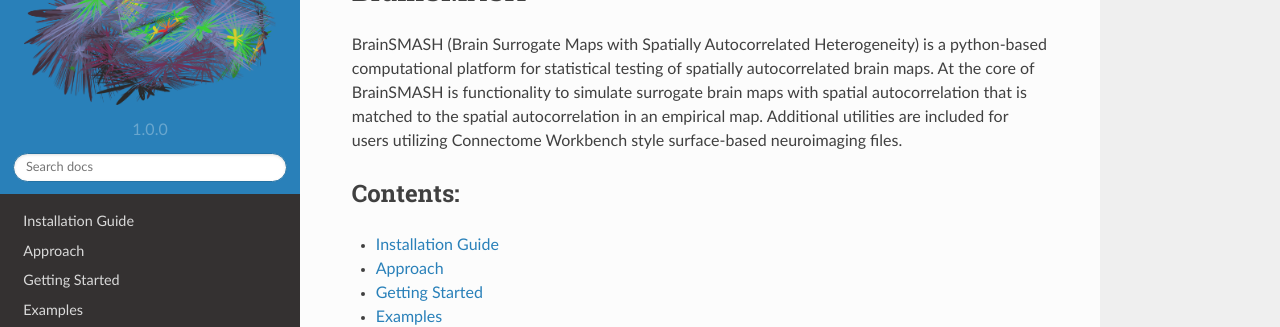
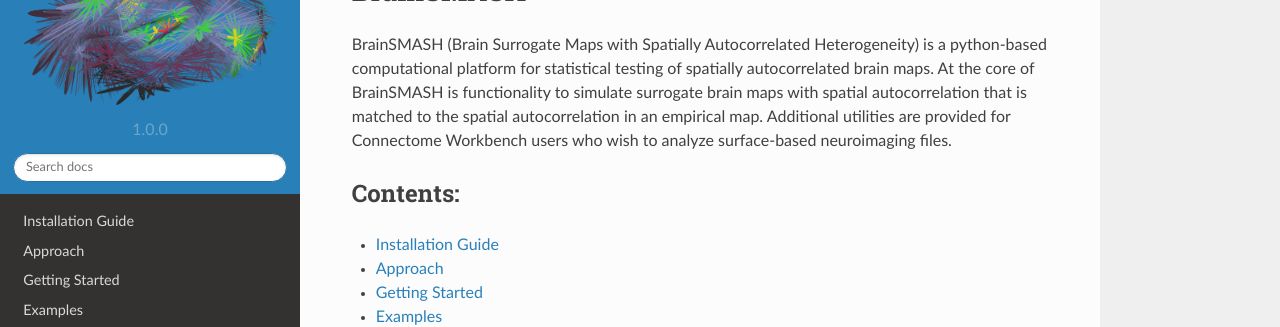
Before and after one commit to murraylab/brainsmash, a Sphinx documentation site: the page built from docs/index.rst, in a window 1280 px wide and 1053 px high. Shown: the part 127-454 px from the top of the window. Built offline with Sphinx 7.4.7 and the Read the Docs theme 2.0.0, drawn with Linux system fonts in a browser that asks for light colours.

Commit message:
modify index.rst

```diff
--- a/docs/index.rst
+++ b/docs/index.rst
@@ -10,9 +10,8 @@
 python-based computational platform for statistical testing of spatially
 autocorrelated brain maps. At the core of BrainSMASH is functionality to
 simulate surrogate brain maps with spatial autocorrelation that is matched
-to the spatial autocorrelation in an empirical map. Additional utilities are included
-for users utilizing Connectome Workbench style surface-based neuroimaging files.
-
+to the spatial autocorrelation in an empirical map. Additional utilities are provided
+for Connectome Workbench users who wish to analyze surface-based neuroimaging files.
 
 Contents:
 =========
```
